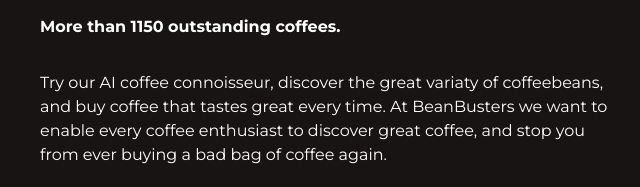
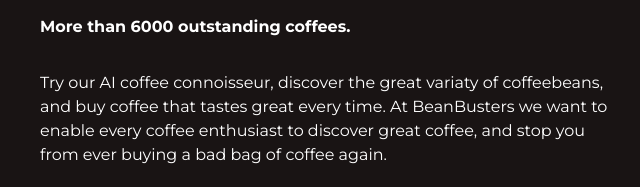
Before and after one commit to Pamelaberge/BeanBusterswebapp, a Gatsby site: page / in a window 1280 px wide. Shown: the part 249-436 px from the top of the page, 0-640 px from the left. Built offline with nearby package versions, Linux system fonts and the light colour scheme; Gatsby itself is replaced by a stand-in of ours.

Commit message:
Update no of coffees

```diff
--- a/src/pages/index.js
+++ b/src/pages/index.js
@@ -10,7 +10,7 @@
         <div>
           <h2>Discover</h2>
           <h3>Unique Coffee</h3>
-          <strong>More than 1150 outstanding coffees.</strong><br/><br/> <p>Try our AI coffee connoisseur, discover
+          <strong>More than 6000 outstanding coffees.</strong><br/><br/> <p>Try our AI coffee connoisseur, discover
            the great variaty of coffeebeans, and buy coffee that tastes great every time.
            At BeanBusters we want to enable every coffee enthusiast to discover great coffee,
            and stop you from ever buying a bad bag of coffee again.<br/><br/>
```
